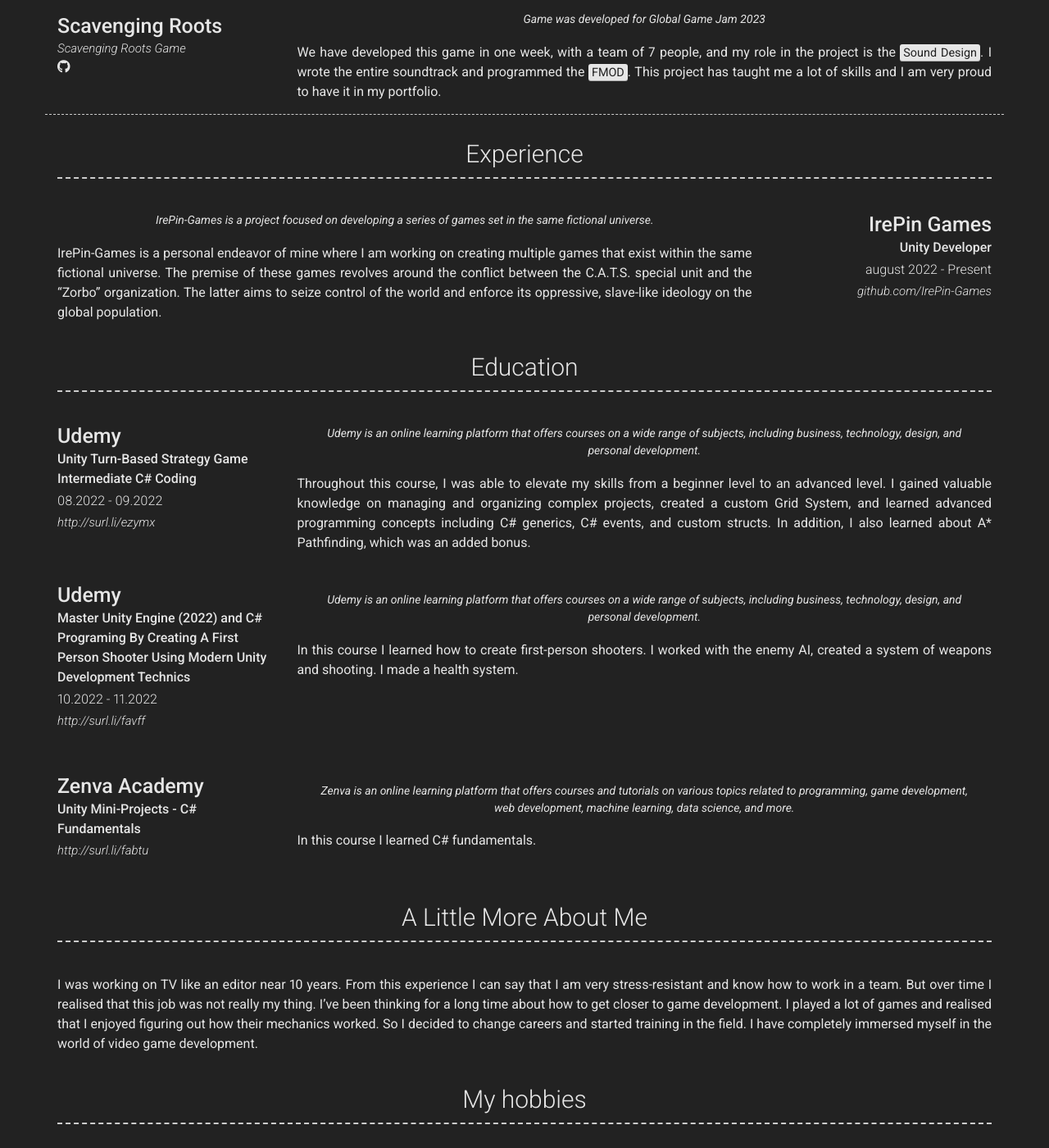
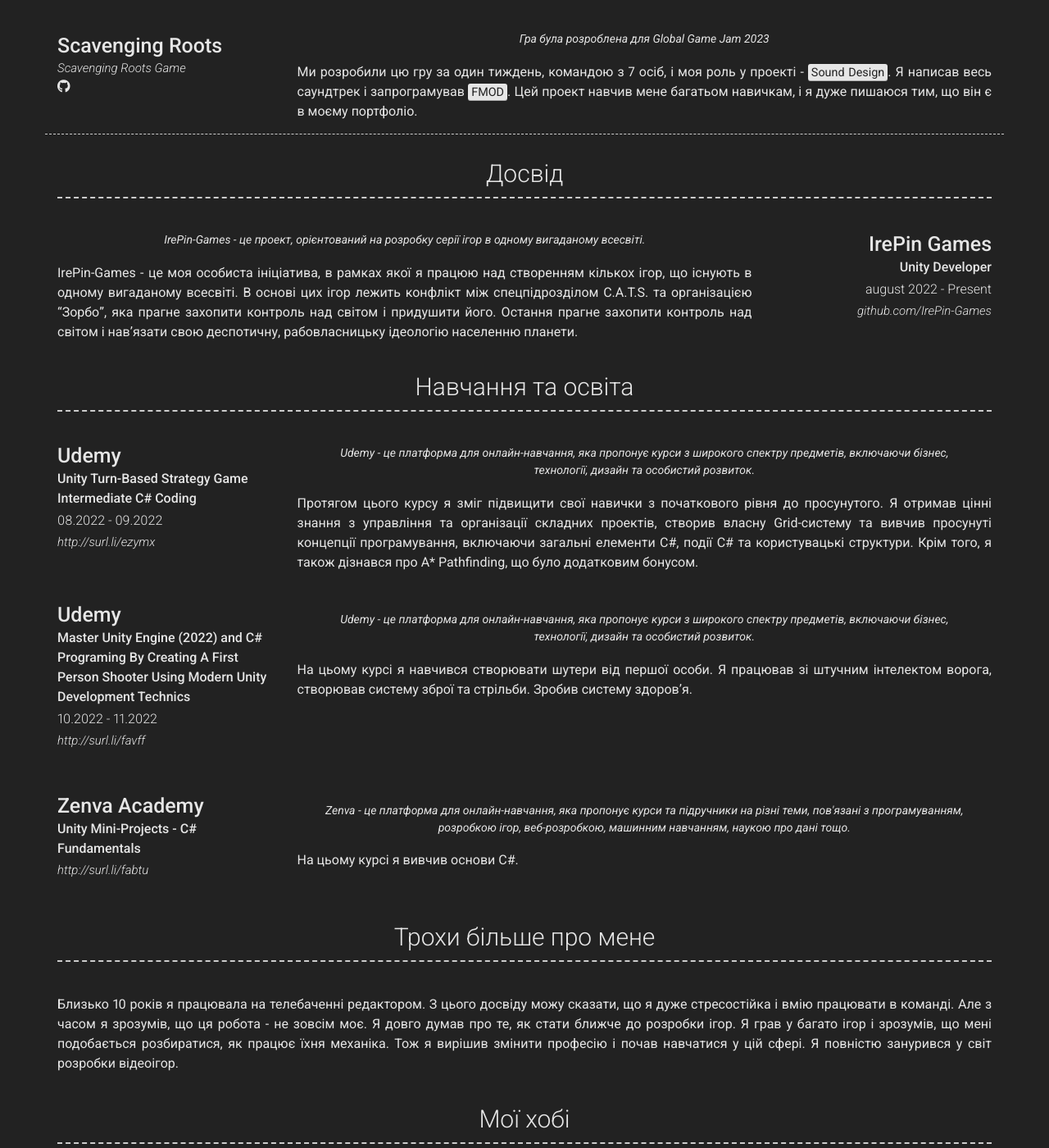
Before and after one commit to IrePin-Games/CV_ukr, a Jekyll site: the page built from index.md, in a window 1280 px wide and 1400 px high, scrolled down 930 px. Shown: the whole window at 82% size. Built offline with Jekyll 4.4.1, drawn with Linux system fonts in a browser that asks for light colours; nearby versions of some CDN libraries; some of the changed text lies outside the part shown.

Commit message:
Update _config.yml

```diff
--- a/_config.yml
+++ b/_config.yml
@@ -42,7 +42,7 @@ additional_links:
 # google_analytics: "UA-00000000-0"
 
 # About Section
-# about_title: About Me (Use this to override about section title)
+about_title: Про мене
 about_profile_image: images/profile_2.jpg
 about_content: | # this will include new lines to allow paragraphs
   Мене звати Ілля, і я спеціалізуюсь на розробці додатків з використанням Unity 3D. Протягом минулого року я зробив значний прогрес у вдосконаленні своїх навичок як розробника Unity.
@@ -55,13 +55,13 @@ about_content: | # this will include new lines to allow paragraphs
   Я найбільш досвідчений у: <mark>Unity</mark>, <mark>FMOD</mark> та <mark>Sound Design</mark>.
 
 content:
-  - title: Skills
+  - title: Вміння та навички
     layout: text
     content: | # this will include new lines to allow paragraphs
       HARD: <mark>Unity/C#</mark>,<mark>FMOD</mark>,<mark>GIT</mark>,<mark>Abletone Live</mark>
 
-      SOFT: <mark>Communication</mark>,<mark>Organisation</mark>,<mark>Creativity and innovation</mark>,<mark>Accountability</mark>,<mark>Flexibility</mark>,<mark>Eager to learn</mark>,<mark>Perseverance</mark>,<mark>Resourcefulness</mark>,<mark>Problem solving</mark>
-  - title: Projects # Title for the section
+      SOFT: <mark>Комунікабельність</mark>, <mark>Організованість</mark>, <mark>Креативність та інноваційність</mark>, <mark>Відповідальність</mark>, <mark>Гнучкість</mark>, <mark>Бажання вчитися</mark>, <mark>Наполегливість</mark>, <mark>Винахідливість</mark>, <mark>Розв'язання проблем</mark>.
+  - title: Проєкти # Title for the section
     layout: list # Type of content section (list/text)
     content:
       - layout: left
@@ -75,12 +75,11 @@ content:
             icon: fab fa-github
             url: https://github.com/IliaValianov/GBP
         quote: >
-           Game was developed for Global Game Jam 2023
+           Гра була розроблена для Global Game Jam 2023
         description: | # this will include new lines to allow paragraphs
-         We have developed this game in one week, with a team of 7 people, and my role in the project is the <mark>Sound Design</mark>. I wrote the entire soundtrack and programmed the <mark>FMOD</mark>.
-         This project has taught me a lot of skills and I am very proud to have it in my portfolio.
-
-  - title: Experience
+         Ми розробили цю гру за один тиждень, командою з 7 осіб, і моя роль у проекті - <mark>Sound Design</mark>. Я написав весь саундтрек і запрограмував <mark>FMOD</mark>.
+         Цей проект навчив мене багатьом навичкам, і я дуже пишаюся тим, що він є в моєму портфоліо.
+  - title: Досвід
     layout: list
     content:
       - layout: right
@@ -89,12 +88,12 @@ content:
         caption: august 2022 - Present
         link: github.com/IrePin-Games
         quote: >
-          IrePin-Games is a project focused on developing a series of games set in the same fictional universe.
+          IrePin-Games - це проект, орієнтований на розробку серії ігор в одному вигаданому всесвіті.
         description: | # this will include new lines to allow paragraphs
-          IrePin-Games is a personal endeavor of mine where I am working on creating multiple games that exist within the same fictional universe.
-          The premise of these games revolves around the conflict between the C.A.T.S. special unit and the "Zorbo" organization.
-          The latter aims to seize control of the world and enforce its oppressive, slave-like ideology on the global population.
-  - title: Education # Title for the section
+          IrePin-Games - це моя особиста ініціатива, в рамках якої я працюю над створенням кількох ігор, що існують в одному вигаданому всесвіті.
+          В основі цих ігор лежить конфлікт між спецпідрозділом C.A.T.S. та організацією "Зорбо", яка прагне захопити контроль над світом і придушити його.
+          Остання прагне захопити контроль над світом і нав'язати свою деспотичну, рабовласницьку ідеологію населенню планети.
+  - title: Навчання та освіта # Title for the section
     layout: list # Type of content section (list/text)
     content:
       - layout: left
@@ -104,11 +103,10 @@ content:
         link: http://surl.li/ezymx
 
         quote: >
-          Udemy is an online learning platform that offers courses on a wide range of subjects,
-          including business, technology, design, and personal development.
+          Udemy - це платформа для онлайн-навчання, яка пропонує курси з широкого спектру предметів,
+          включаючи бізнес, технології, дизайн та особистий розвиток.
         description: | # this will include new lines to allow paragraphs
-          Throughout this course, I was able to elevate my skills from a beginner level to an advanced level. I gained valuable knowledge on managing and organizing complex projects, created a custom Grid System, and learned advanced programming concepts including C# generics, C# events, and custom structs. In addition, I also learned about A* Pathfinding, which was an added bonus.
-
+          Протягом цього курсу я зміг підвищити свої навички з початкового рівня до просунутого. Я отримав цінні знання з управління та організації складних проектів, створив власну Grid-систему та вивчив просунуті концепції програмування, включаючи загальні елементи C#, події C# та користувацькі структури. Крім того, я також дізнався про A* Pathfinding, що було додатковим бонусом.
       - layout: left
         title: Udemy
         caption: 10.2022 - 11.2022
@@ -116,37 +114,36 @@ content:
         link: http://surl.li/favff
 
         quote: >
-          Udemy is an online learning platform that offers courses on a wide range of subjects,
-          including business, technology, design, and personal development.
+          Udemy - це платформа для онлайн-навчання, яка пропонує курси з широкого спектру предметів,
+          включаючи бізнес, технології, дизайн та особистий розвиток.
         description: | # this will include new lines to allow paragraphs
-          In this course I learned how to create first-person shooters. I worked with the enemy AI, created a system of weapons and shooting. I made a health system.
-
+          На цьому курсі я навчився створювати шутери від першої особи. Я працював зі штучним інтелектом ворога, створював систему зброї та стрільби. Зробив систему здоров'я.
       - layout: left
         title: Zenva Academy
         sub_title: "Unity Mini-Projects - C# Fundamentals"
         link: http://surl.li/fabtu
 
         quote: >
-          Zenva is an online learning platform that offers courses and tutorials on various topics related to programming, game development, web development, machine learning, data science, and more.
+          Zenva - це платформа для онлайн-навчання, яка пропонує курси та підручники на різні теми, пов'язані з програмуванням, розробкою ігор, веб-розробкою, машинним навчанням, наукою про дані тощо.
         description: | # this will include new lines to allow paragraphs
-          In this course I learned C# fundamentals.
-  - title: A Little More About Me
+          На цьому курсі я вивчив основи C#.
+  - title: Трохи більше про мене
     layout: text
     content: | # this will include new lines to allow paragraphs
-      I was working on TV like an editor near 10 years.
-      From this experience I can say that I am very stress-resistant and know how to work in a team.
-      But over time I realised that this job was not really my thing.
-      I've been thinking for a long time about how to get closer to game development.
-      I played a lot of games and realised that I enjoyed figuring out how their mechanics worked.
-      So I decided to change careers and started training in the field.
-      I have completely immersed myself in the world of video game development.
-  - title: My hobbies
+      Близько 10 років я працювала на телебаченні редактором.
+      З цього досвіду можу сказати, що я дуже стресостійка і вмію працювати в команді.
+      Але з часом я зрозумів, що ця робота - не зовсім моє.
+      Я довго думав про те, як стати ближче до розробки ігор.
+      Я грав у багато ігор і зрозумів, що мені подобається розбиратися, як працює їхня механіка.
+      Тож я вирішив змінити професію і почав навчатися у цій сфері.
+      Я повністю занурився у світ розробки відеоігор.
+  - title: Мої хобі
     layout: text
     content: | # this will include new lines to allow paragraphs
-      I like to read books, my favourite genre is science fiction.
-      I like to experiment with different kinds of music. I like to play games.
-      I love animals. Personal development is one of my favourite hobbies.
-  - title: My favorite games
+      Люблю читати книги, мій улюблений жанр - наукова фантастика.
+      Люблю експериментувати з різними видами музики. Люблю грати в ігри.
+      Люблю тварин. Особистий розвиток - одне з моїх улюблених хобі.
+  - title: Улюблені ігри
     layout: text
     content: | # this will include new lines to allow paragraphs
       Fallout. XCOM. Sublustum. Mafia. COD:Warzone. Quake. StarCraft. Red Alert.
```
